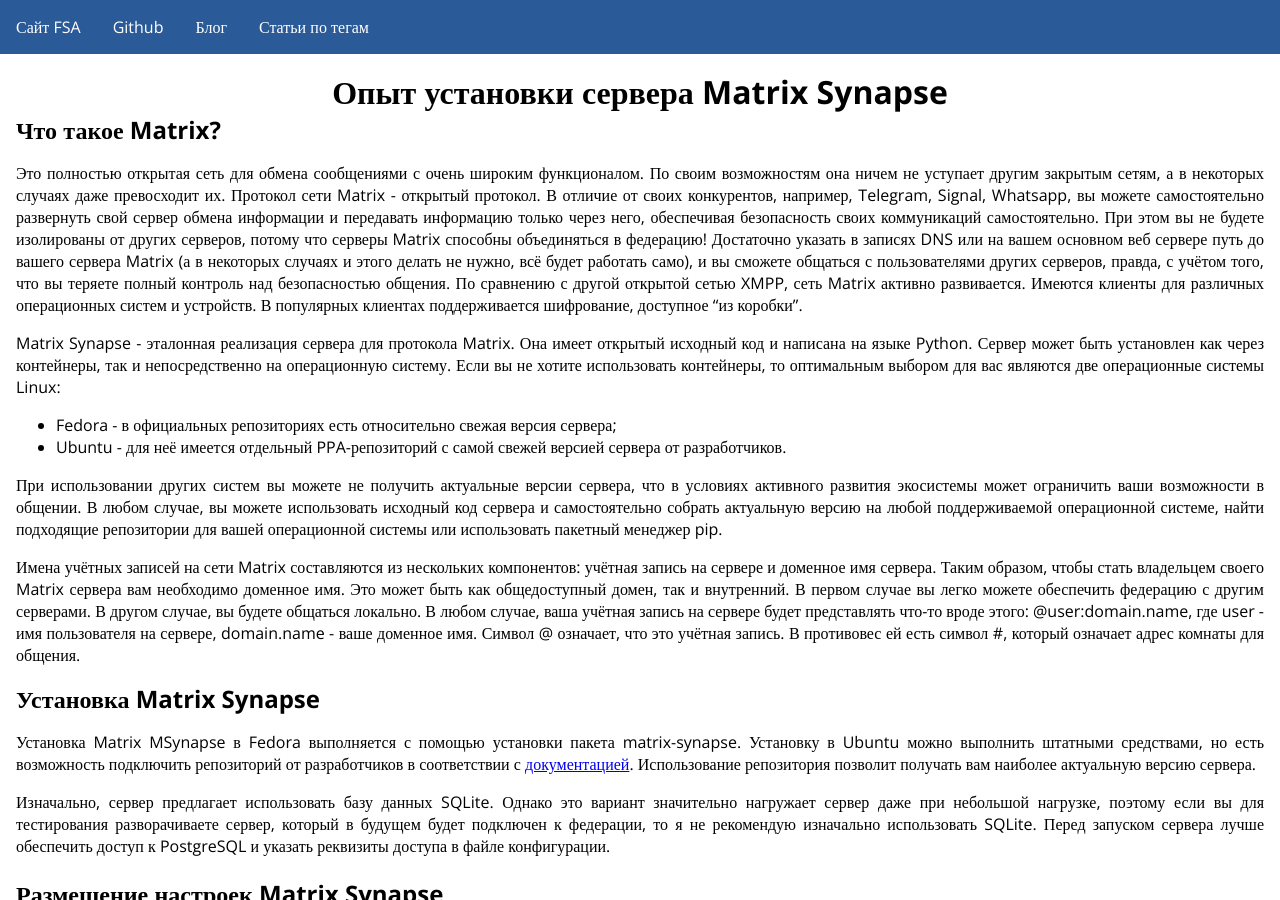
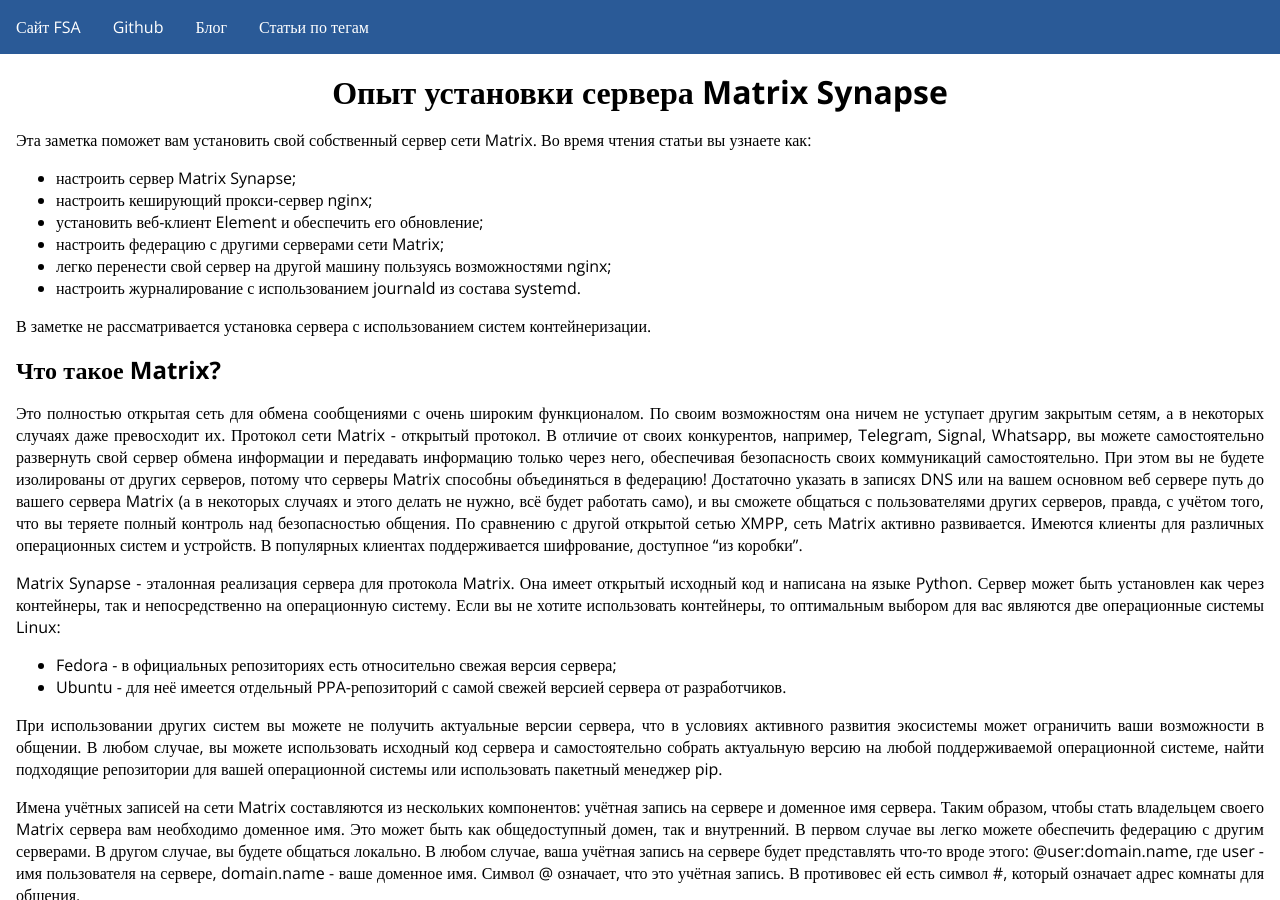
Before and after one commit to fsa/site, a Jekyll site: the page built from _posts/2020-03-31-matrix.md, in a window 1280 px wide and 900 px high. Built offline with Jekyll 4.4.1, drawn with Linux system fonts in a browser that asks for light colours.

Commit message:
Добавлено вступление к Matrix.

```diff
--- a/_posts/2020-03-31-matrix.md
+++ b/_posts/2020-03-31-matrix.md
@@ -4,6 +4,17 @@
 date: 2020-03-31 13:27:00 +0700
 tags: [Matrix, Element, nginx]
 ---
+Эта заметка поможет вам установить свой собственный сервер сети Matrix. Во время чтения статьи вы узнаете как:
+
+- настроить сервер Matrix Synapse;
+- настроить кеширующий прокси-сервер nginx;
+- установить веб-клиент Element и обеспечить его обновление;
+- настроить федерацию с другими серверами сети Matrix;
+- легко перенести свой сервер на другой машину пользуясь возможностями nginx;
+- настроить журналирование с использованием journald из состава systemd.
+
+В заметке не рассматривается установка сервера с использованием систем контейнеризации.
+
 # Что такое Matrix?
 
 Это полностью открытая сеть для обмена сообщениями с очень широким функционалом. По своим возможностям она ничем не уступает другим закрытым сетям, а в некоторых случаях даже превосходит их. Протокол сети Matrix - открытый протокол. В отличие от своих конкурентов, например, Telegram, Signal, Whatsapp, вы можете самостоятельно развернуть свой сервер обмена информации и передавать информацию только через него, обеспечивая безопасность своих коммуникаций самостоятельно. При этом вы не будете изолированы от других серверов, потому что серверы Matrix способны объединяться в федерацию! Достаточно указать в записях DNS или на вашем основном веб сервере путь до вашего сервера Matrix (а в некоторых случаях и этого делать не нужно, всё будет работать само), и вы сможете общаться с пользователями других серверов, правда, с учётом того, что вы теряете полный контроль над безопасностью общения. По сравнению с другой открытой сетью XMPP, сеть Matrix активно развивается. Имеются клиенты для различных операционных систем и устройств. В популярных клиентах поддерживается шифрование, доступное "из коробки".
```
